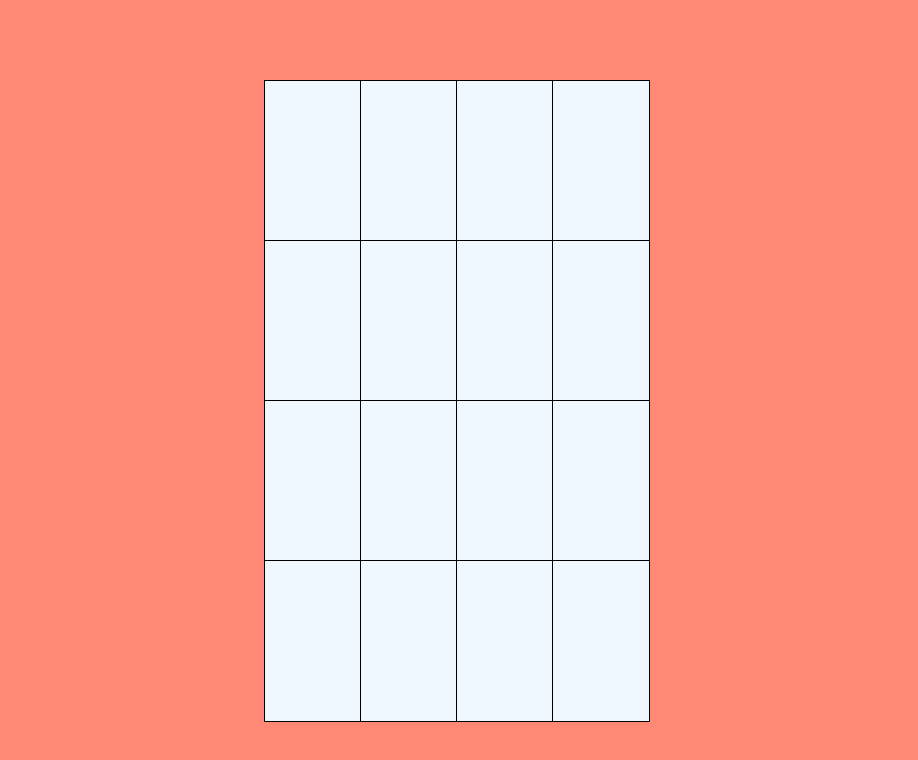
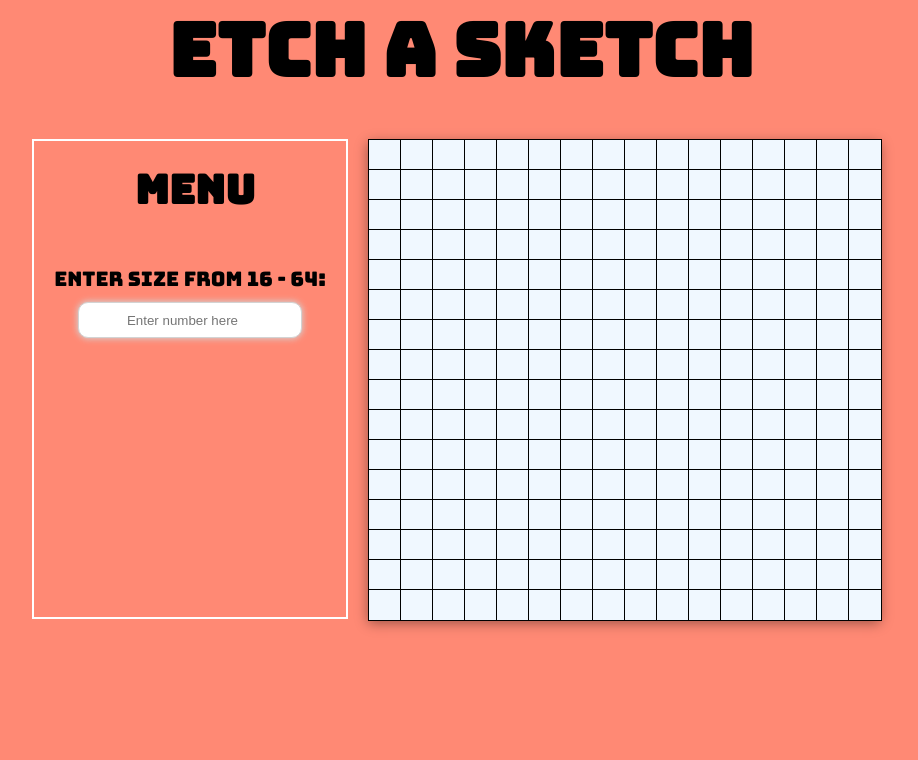
Before and after one commit to matthew-08/topEtchASketch, a plain HTML site: page index.html in a window 1280 px wide. Shown: the whole page, without its empty margins (184-1102 px from the left). Drawn offline with Linux system fonts and the light colour scheme.

Commit message:
Added in menu and ability to change grid size

```diff
--- a/index.html
+++ b/index.html
@@ -6,11 +6,28 @@
     <meta name="viewport" content="width=device-width, initial-scale=1.0">
     <title>Etch-A-Sketch</title>
     <link rel="stylesheet" href="styles.css">
+    <style>
+        @import url('https://fonts.googleapis.com/css2?family=Bungee&display=swap');
+        </style>
 
 </head>
 <body>
-    <div class="divWrapper">
+    <div class = "middle">
+        <div class="headerContainer">
+            <h1>Etch A Sketch</h1>
+        </div>
+            <div class="wrap">
+                <div class="left">
 
+                        <h1>Menu</h1>
+                        <div class="p">Enter size from 16 - 64:</div>
+
+                    <input type= "number" min = "1" max="64" id = "numberInput" placeholder="Enter number here">
+                </div>
+                <div class="divWrapper">
+
+                    </div>
+                </div>
     </div>
 
 
--- a/java.js
+++ b/java.js
@@ -1,11 +1,32 @@
-const divWrapper = document.querySelector(".divWrapper")
+const divWrapper = document.querySelector(".divWrapper");
+const inputNumber = document.querySelector("#numberInput");
 
 
-for (let i = 0; i <16; i++) {
+inputNumber.addEventListener("keydown", (e) => {
+    if (e.keyCode === 13) {
+        divWrapper.innerHTML = " "
+        const userNumber = inputNumber.value;
+        const totalSize = userNumber**2;
+        console.log(totalSize);
+
+            for(let i = 0; i < totalSize; i++){
+                divWrapper.style.gridTemplateColumns = `repeat(${userNumber}, ${userNumber}fr)`
+                divWrapper.style.gridTemplateRows = `repeat(${userNumber}, ${userNumber}fr)`
+                const innerDiv = document.createElement("div");
+                innerDiv.classList.add("innerDiv")
+                divWrapper.appendChild(innerDiv);
+                innerDiv.addEventListener('mouseover', () => {
+                    innerDiv.style.backgroundColor = "black";
+                })
+            }
+    }
+
+})
+for (let i = 0; i <256; i++) {
     const innerDiv = document.createElement("div");
-    innerDiv.classList.add("innerDiv")
+   innerDiv.classList.add("innerDiv")
     divWrapper.appendChild(innerDiv);
-    innerDiv.addEventListener('mouseover', () => {
+   innerDiv.addEventListener('mouseover', () => {
         innerDiv.style.backgroundColor = "black";
     })
 }
--- a/styles.css
+++ b/styles.css
@@ -1,3 +1,4 @@
+
 body {
 width: 100vw;
 height: 100vh;
@@ -5,17 +6,50 @@ box-sizing: border-box;
 margin: 0;
 padding: 0;
 display: flex;
-align-items: center;
 justify-content: center;
+align-content: center;
 background-color: rgba(255, 99, 71, 0.753);
 }
+.left{
+    font-family: "Bungee", cursive;
+    display: flex;
+    flex-direction: column;
+    gap: 10px;
+    height: 100%;
+    font-size: 20px;
+    border: 2px solid white;
+    box-sizing: border-box;
+    padding: 20px;
+    align-self: flex-start;
+}
+.wrap {
+    display: flex;
+    justify-content: center;
+    align-items: center;
+    height: 60%;
+    width: 100%;
+    gap: 20px;
+}
+h1 {
+    margin-top: 2px;
+    margin-left: 10px;
+    text-align: center;
+    margin-bottom: 40px;
+}
+.headerContainer {
+    box-sizing: border-box;
+    font-size: 2.3rem;
+    font-family: "Bungee", cursive;
+}
 .divWrapper {
+box-shadow: rgba(0, 0, 0, 0.4) 0px 4px 12px;
+align-self: flex-start;
 background-color: tomato;
-width: 30%;
-height: 80%;
+width: 40%;
+height: 100%;
 display: grid;
-grid-template-columns: repeat(4, 1fr);
-grid-template-rows: repeat(4, 1fr);
+grid-template-columns: repeat(16, 1fr);
+grid-template-rows: repeat(16, 1fr);
 box-sizing: border-box;
 
 }
@@ -26,3 +60,21 @@ box-sizing: border-box;
     width: 100%;
     height: 100%;
 }
+
+.middle {
+    display: flex;
+    flex-direction: column;
+    width: 100%;
+    max-width: 1400px;
+    height: 100%;
+}
+
+#numberInput {
+    width: 80%;
+    height: 2rem;
+    align-self: center;
+    box-shadow: 0 0 5pt 0.5pt #D3D3D3;
+    border-radius: 10px;
+    border: solid 1.5px #D3D3D3;
+    text-align: center;
+}
```
